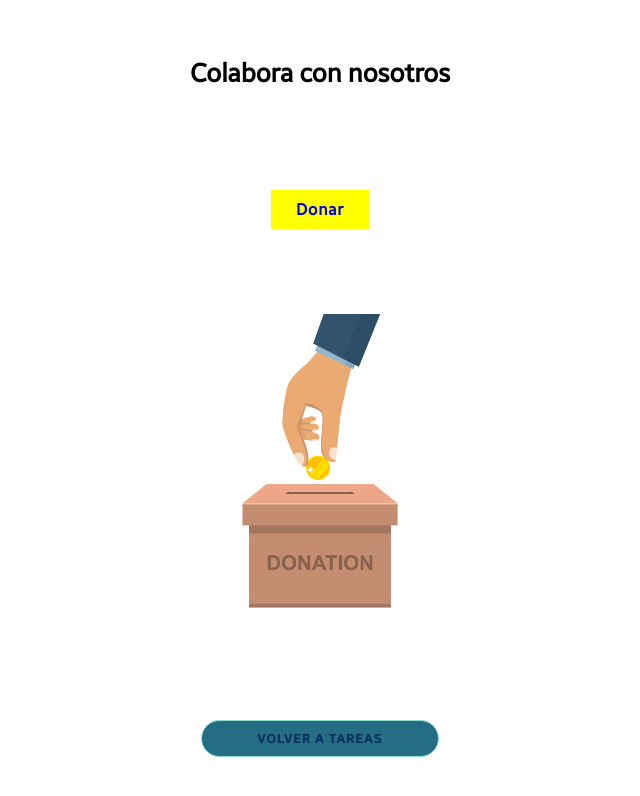
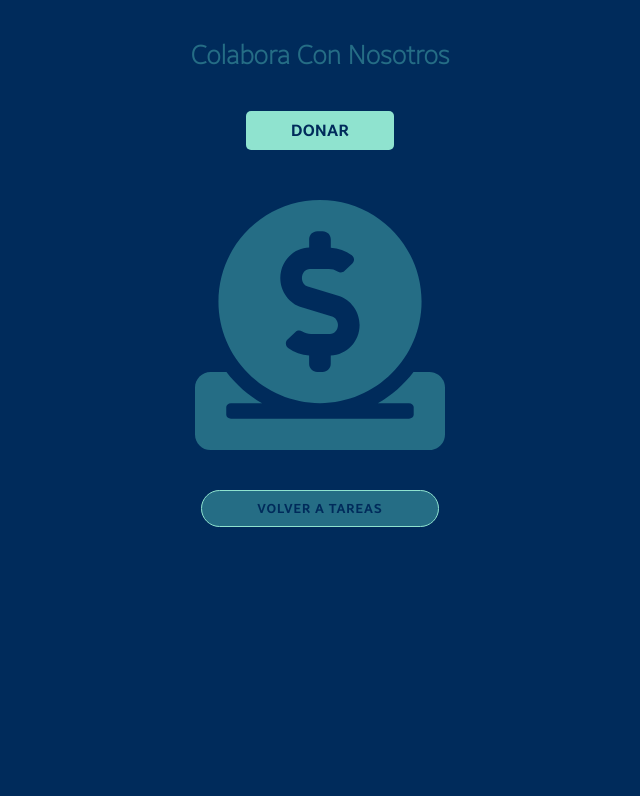
Before and after one commit to SmaelNicolas/goscrum, a React (Create React App) app: page /donate in a window 1280 px wide. Shown: the top 796 px of the page, without its empty margins (320-960 px from the left). Built offline with nearby package versions, Linux system fonts and the light colour scheme; no server answers.

Commit message:
restyle donate page

```diff
--- a/src/Components/views/Donate/Donate.jsx
+++ b/src/Components/views/Donate/Donate.jsx
@@ -1,13 +1,14 @@
 import React from "react";
+import { FaDonate } from "react-icons/fa";
 import { useNavigate } from "react-router-dom";
+
 import "./donate.css";
-import imgDonate from "../../../assets/donate.jpg";
 
 export const Donate = () => {
 	const navigate = useNavigate();
 	return (
 		<div className='donate--container'>
-			<h2 className='h2--title'>Colabora con nosotros</h2>
+			<h2 className='donate--title'>Colabora con nosotros</h2>
 			<a
 				className='donate--link'
 				href='https://mpago.la/1haC6Zw'
@@ -16,9 +17,9 @@ export const Donate = () => {
 			>
 				Donar
 			</a>
-			<img className='donate--img' src={imgDonate} alt='donate' />
+			<FaDonate className='donate--icon' />
 			<button
-				className='header--button--donate'
+				className='header--button--donate donate--back'
 				onClick={() => navigate("/", { replace: true })}
 			>
 				Volver a Tareas
--- a/src/Components/views/Donate/donate.css
+++ b/src/Components/views/Donate/donate.css
@@ -3,16 +3,34 @@
 	min-height: 100vh;
 	display: flex;
 	flex-direction: column;
-	justify-content: space-around;
+	justify-content: flex-start;
 	align-items: center;
+	background-color: var(--clr--blue--darker);
+}
+
+.donate--title {
+	font-family: var(--ff--ss--thin);
+	font-size: var(--fs--xl);
+	color: var(--clr--blue--light);
+	text-transform: capitalize;
+	margin-top: 40px;
 }
 
 .donate--link {
-	background-color: var(--clr--attention);
-	padding: 10px 25px;
+	background-color: var(--clr--accept);
+	border: none;
+	padding: 10px 45px;
+	margin: 10px 0px;
+	cursor: pointer;
+	border-radius: 5px;
+	transition: 0.1s all linear;
+	letter-spacing: 0.3px;
+	background-color: var(--clr--blue--lighter);
+	color: var(--clr--blue--darker);
+	font-family: var(--ff--ss--bold);
+	text-transform: uppercase;
 	text-decoration: none;
-	font-weight: 800;
-	letter-spacing: 0.8px;
+	margin-top: 40px;
 }
 
 .donate--link:hover {
@@ -20,6 +38,12 @@
 	transform: scale(1.05);
 }
 
-.donate--img {
-	width: 320px;
+.donate--icon {
+	font-size: 250px;
+	color: var(--clr--blue--light);
+	margin-top: 40px;
 }
+
+.donate--back {
+	margin-top: 40px;
+}
```
